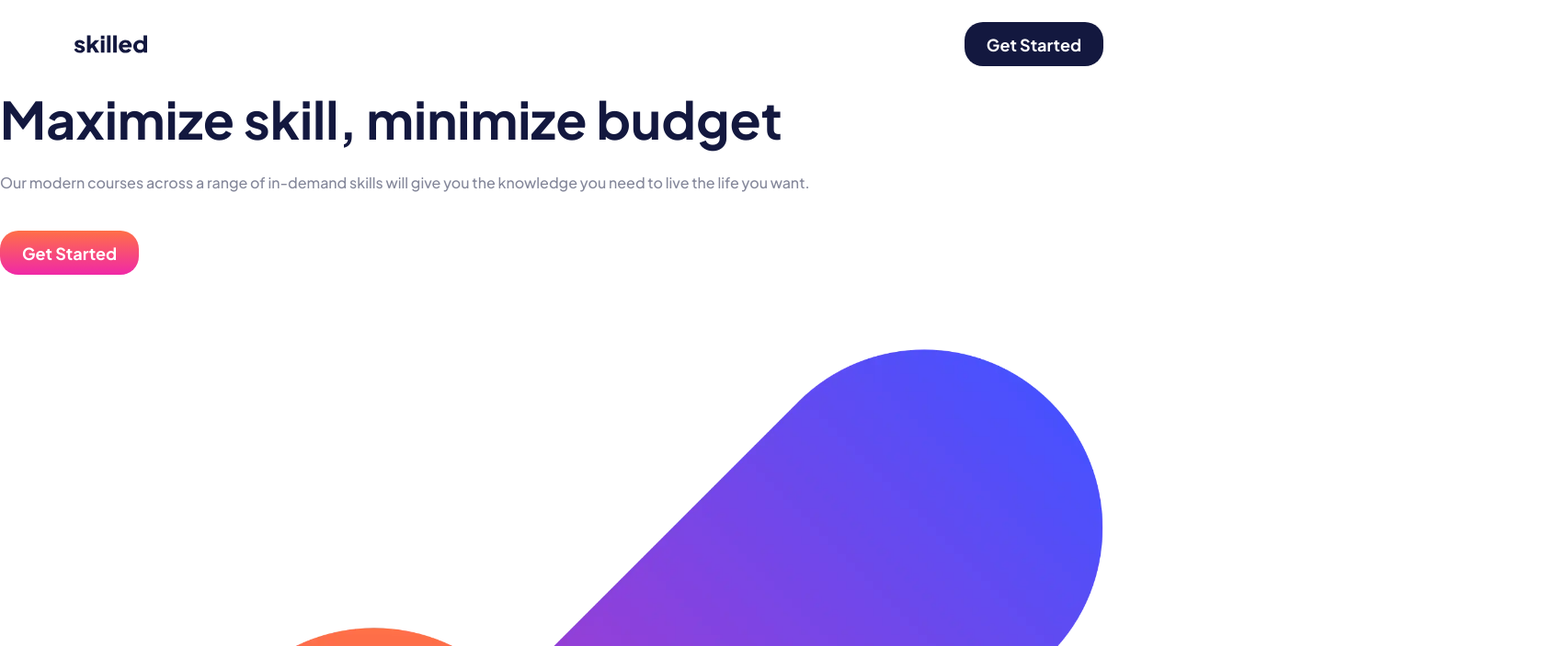
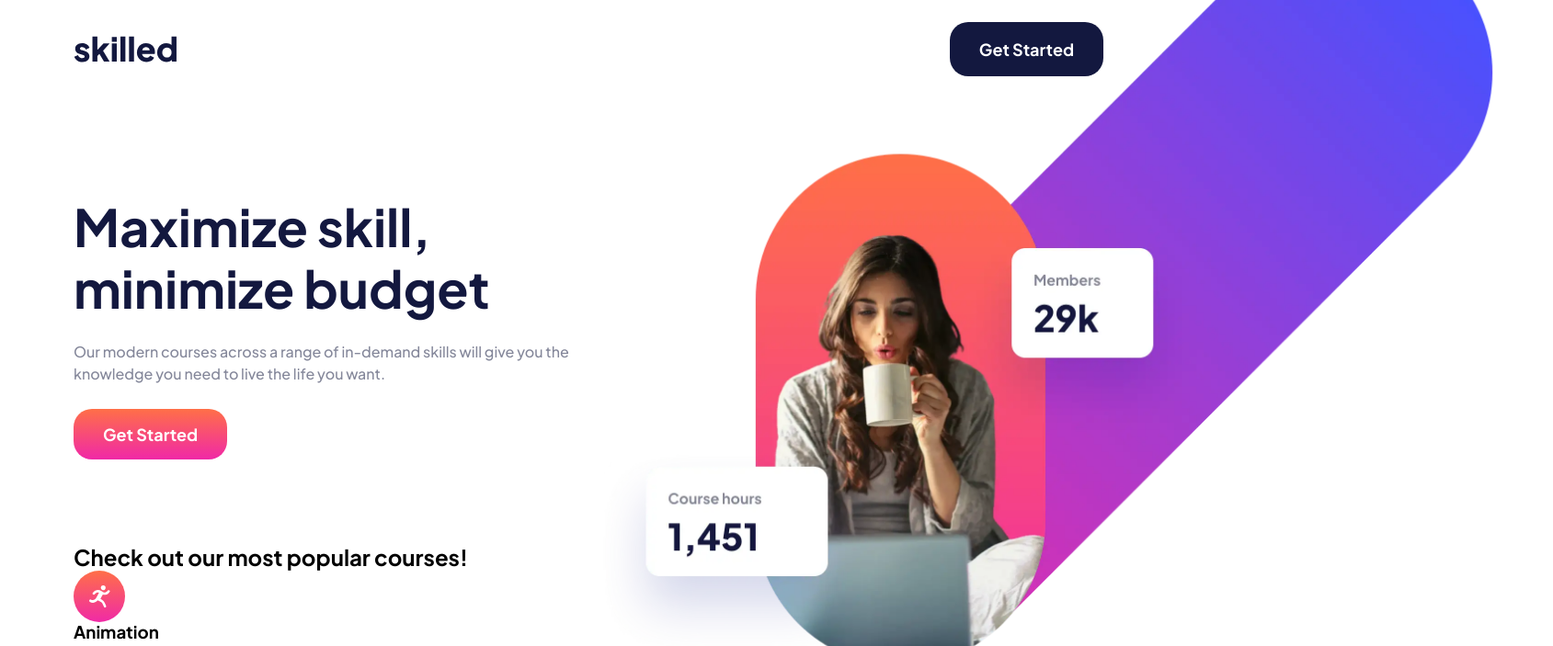
Before and after one commit to guliahmedova/skilled, a plain HTML site: page index.html in a window 1280 px wide. Shown: the top 703 px of the page at 92% size, 1689 px wide, since content can reach past the window. Drawn offline with Linux system fonts and the light colour scheme.

Commit message:
feat: add hero, header

```diff
--- a/css/components/header.css
+++ b/css/components/header.css
@@ -13,3 +13,9 @@
         padding-block: 1.5rem;
     }
 }
+
+@media screen and (width >= 75em) {
+    .header .logo {
+        width: 7rem;
+    }
+}
--- a/css/components/hero.css
+++ b/css/components/hero.css
@@ -1,4 +1,7 @@
 .hero {
+    display: grid;
+    row-gap: 48px;
+    padding-block: 64px;
 }
 
 .hero h1 {
@@ -9,3 +12,35 @@
 .hero p {
     margin-block: 24px 40px;
 }
+
+.hero picture {
+    max-width: 37.5rem;
+    justify-self: center;
+    margin-inline: -20px;
+    pointer-events: none;
+}
+
+@media screen and (width >= 50.625em) {
+    .hero {
+        grid-template-columns: repeat(2, 1fr);
+        position: relative;
+    }
+    .hero__text {
+        padding-block: 42px;
+        padding-inline-end: 0;
+    }
+    .hero picture {
+        max-width: none;
+        position: absolute;
+        right: 0;
+        translate: 42% -24%;
+        margin-inline: 0;
+    }
+}
+
+@media screen and (width >= 75em) {
+    .hero picture {
+        max-width: 1040px;
+        translate: 47% -27%;
+    }
+}
--- a/css/global/boilerplate.css
+++ b/css/global/boilerplate.css
@@ -35,6 +35,7 @@ h6 {
 p {
     color: var(--color-grey);
     line-height: 1.5;
+    max-width: 50ch;
 }
 
 img {
--- a/css/global/button.css
+++ b/css/global/button.css
@@ -4,16 +4,16 @@
     line-height: 1.5;
     padding: 10.5px 24px;
     border-radius: 20px;
-    transition: background 150ms ease-in-out;
-    display: inline-block;
+    transition: 150ms ease-in-out;
+    transition-property: background-color, opacity;
 }
 
 .button.dark {
-    background: var(--color-blue-900);
+    background-color: var(--color-blue-900);
     color: var(--color-white);
 }
 .button.dark:hover {
-    background: var(--color-blue-600);
+    background-color: var(--color-blue-600);
 }
 
 .button.pink {
@@ -21,5 +21,11 @@
     color: var(--color-white);
 }
 .button.pink:hover {
-    background: var(--color-pink-600);
+    opacity: 0.5;
 }
+
+@media screen and (width >= 75em) {
+    .button {
+        padding: 1rem 2rem;
+    }
+}
--- a/index.html
+++ b/index.html
@@ -20,7 +20,7 @@
     </header>
 
     <main>
-        <section class="hero">
+        <section class="hero wrapper">
             <div class="hero__text">
                 <h1>Maximize skill, minimize budget</h1>
                 <p>Our modern courses across a range of in-demand skills will give you the knowledge you need to live
```
